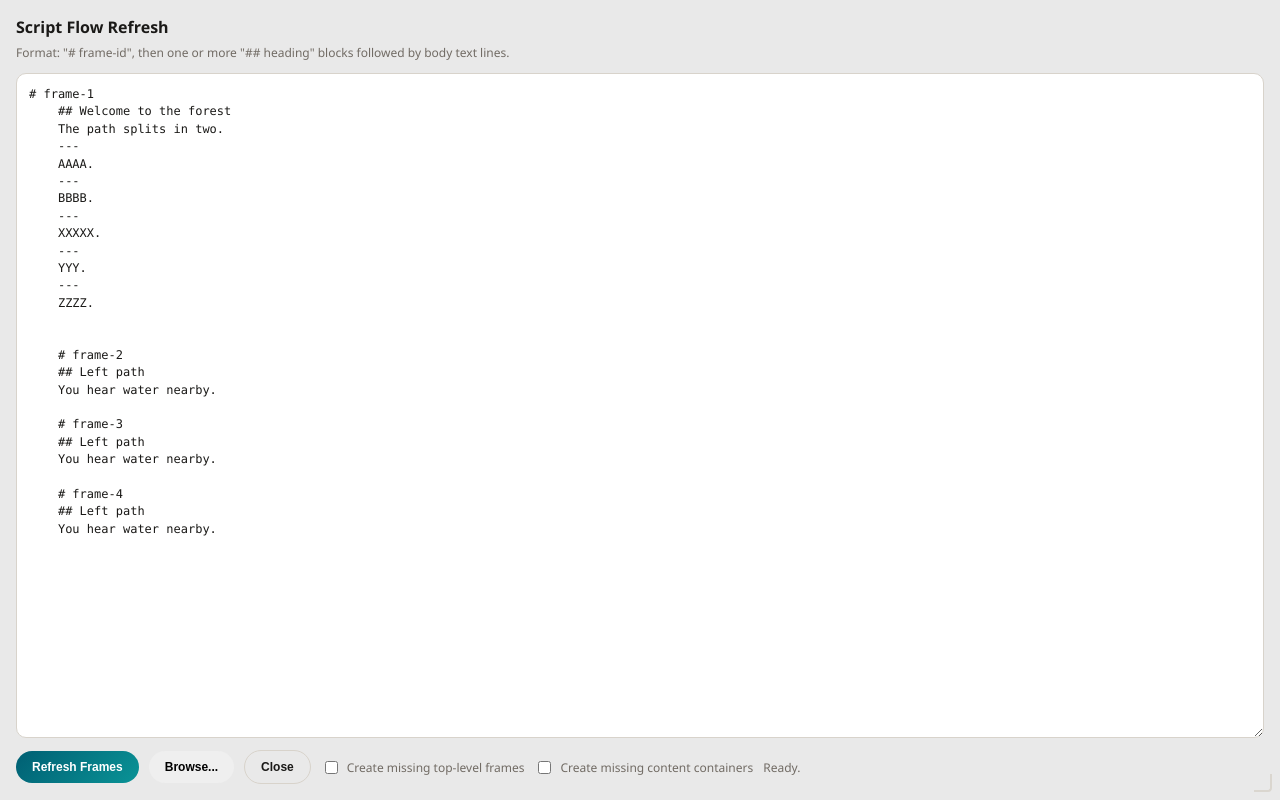
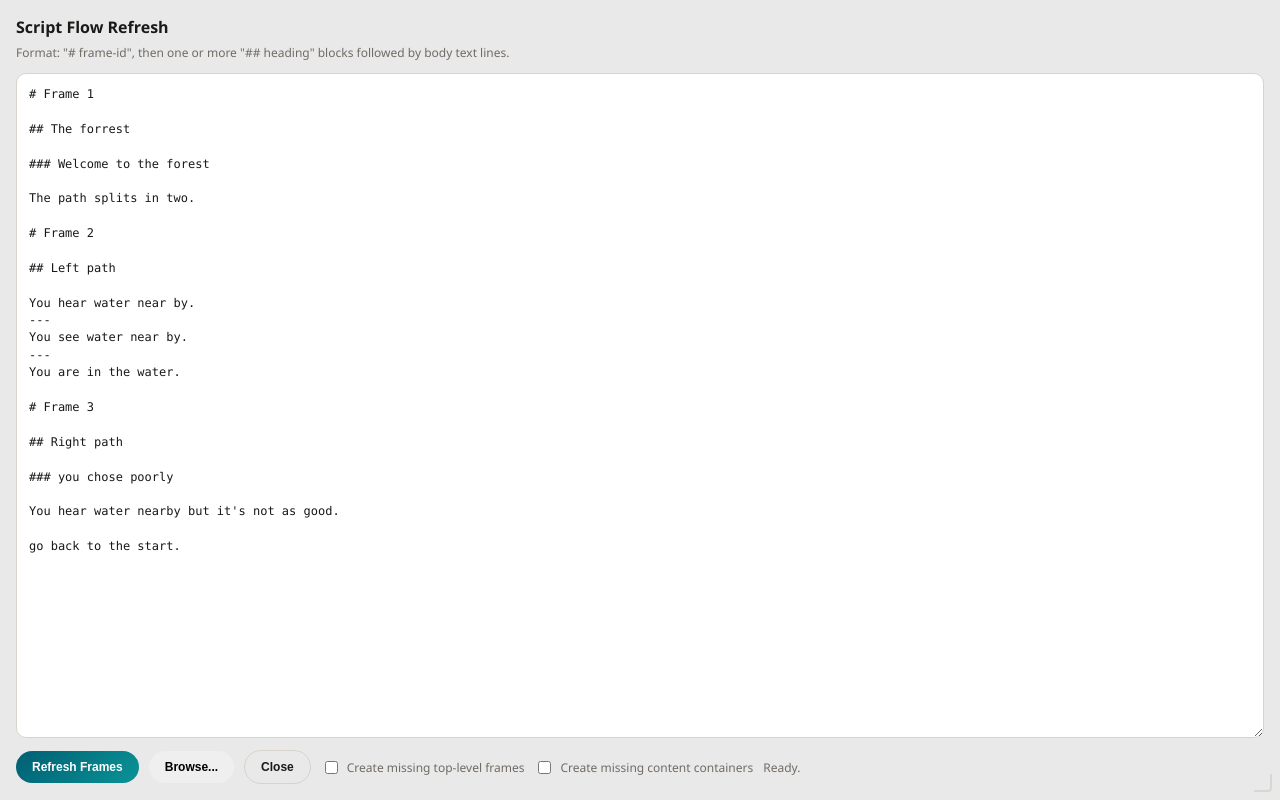
Before and after one commit to vsps/scriptflow, a website: page ui.html in a window 1280 px wide. Drawn offline with Linux system fonts and the light colour scheme.

Commit message:
Sync default UI textarea from example.md at build time
Figma plugins can't read local files at runtime, so a build script
now inlines example.md into ui.html's default state instead.

```diff
--- a/eslint.config.js
+++ b/eslint.config.js
@@ -27,6 +27,6 @@ module.exports = tseslint.config(
     },
   },
   {
-    ignores: ['code.js', 'dist', 'eslint.config.js'],
+    ignores: ['code.js', 'dist', 'eslint.config.js', 'scripts'],
   },
 )
--- a/package.json
+++ b/package.json
@@ -4,7 +4,8 @@
   "description": "Your Figma Plugin",
   "main": "code.js",
   "scripts": {
-    "build": "tsc -p tsconfig.json",
+    "sync-example": "node scripts/sync-example.js",
+    "build": "npm run sync-example && tsc -p tsconfig.json",
     "lint": "eslint .",
     "lint:fix": "eslint . --fix",
     "watch": "npm run build -- --watch"
--- a/ui.html
+++ b/ui.html
@@ -155,32 +155,33 @@
         </p>
       </header>
 
-      <textarea id="input" spellcheck="false"># frame-1
-    ## Welcome to the forest
-    The path splits in two.
-    ---
-    AAAA.
-    ---
-    BBBB.
-    ---
-    XXXXX.
-    ---
-    YYY.
-    ---
-    ZZZZ.
+      <textarea id="input" spellcheck="false"># Frame 1
 
+## The forrest
 
-    # frame-2
-    ## Left path
-    You hear water nearby.
+### Welcome to the forest
 
-    # frame-3
-    ## Left path
-    You hear water nearby.
+The path splits in two.
 
-    # frame-4
-    ## Left path
-    You hear water nearby.</textarea>
+# Frame 2
+
+## Left path
+
+You hear water near by.
+---
+You see water near by.
+---
+You are in the water.
+
+# Frame 3
+
+## Right path
+
+### you chose poorly
+
+You hear water nearby but it's not as good.
+
+go back to the start.</textarea>
 
       <div class="actions">
         <button id="refresh" type="button">Refresh Frames</button>
```
Also changed, not shown: example.md (+12 -25 lines), scripts/sync-example.js (added, +17 -0 lines).
